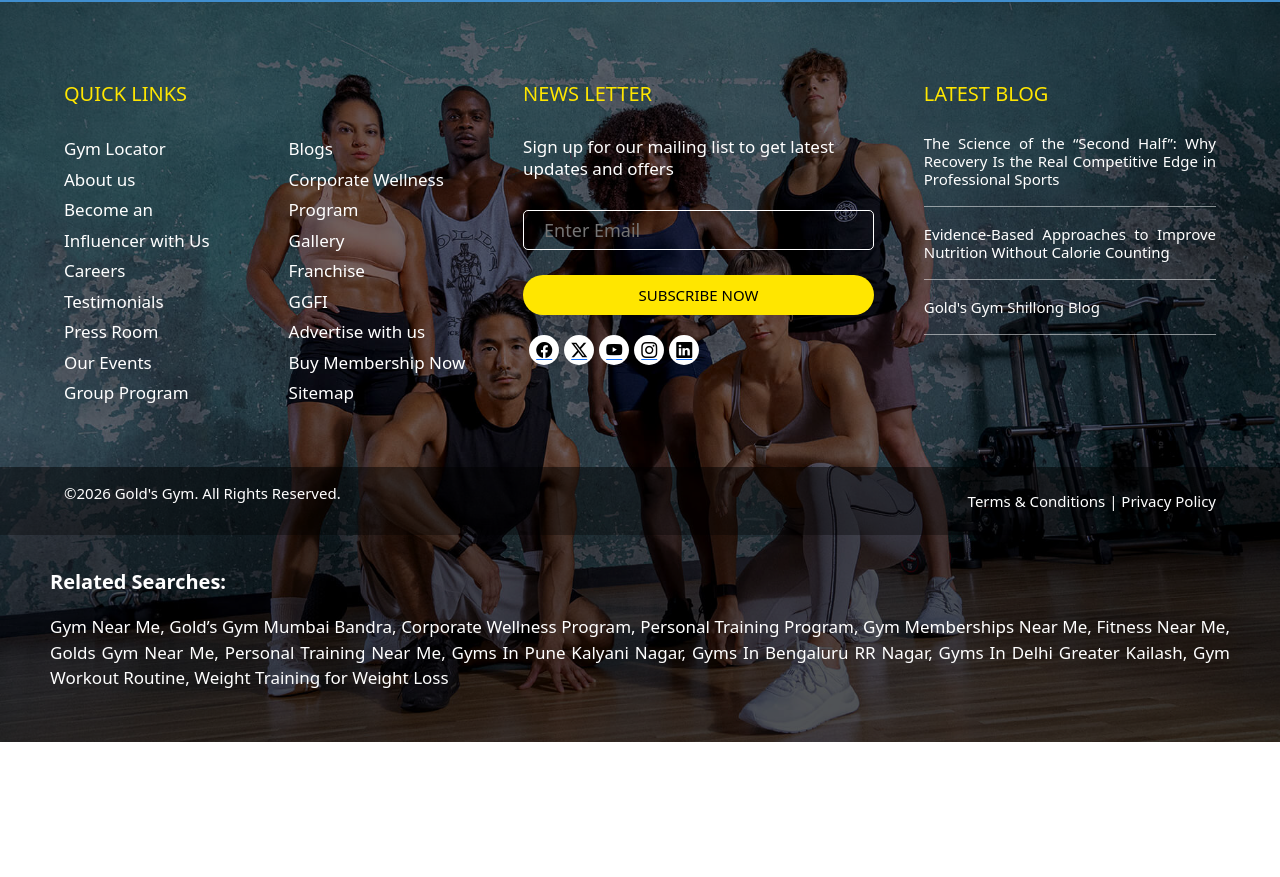
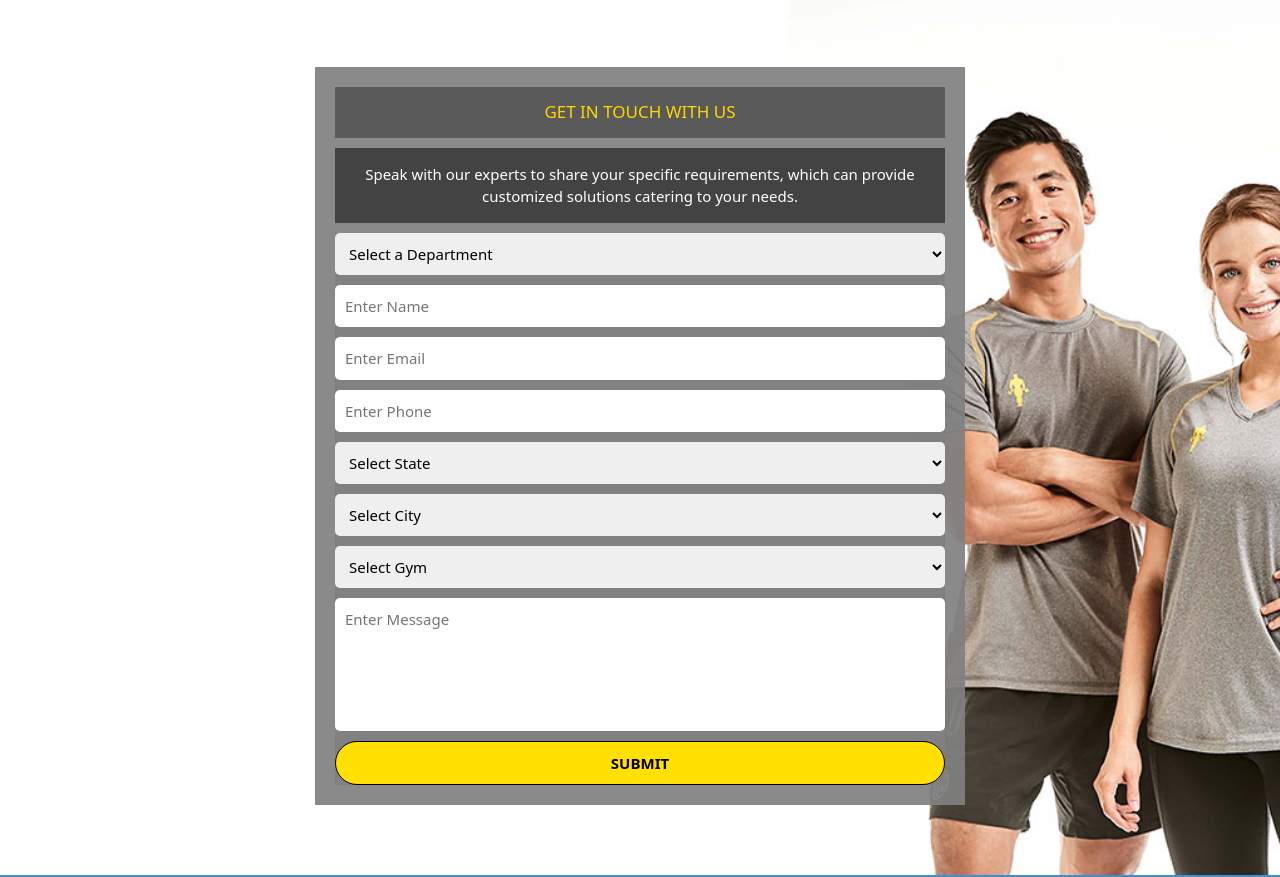
Before and after one commit to Preeti7447/goldgymweb, a React (Vite) app in the folder goldgymweb/: page / in a window 1280 px wide. Shown: the part 4980-5857 px from the top of the page. Before the commit the page ends 5722 px from the top, so only its background shows below. Built offline with nearby package versions, Linux system fonts and the light colour scheme.

Commit message:
Add New Files

```diff
--- /dev/null
+++ b/goldgymweb/src/Components/ContactForm/ContactForm.css
@@ -0,0 +1,85 @@
+.contact-section {
+  width: 100%;
+  padding: 70px 0;
+
+  background-image: url("../../assets/Get-in-touch-with-us-1.jpg");
+  background-size: cover;
+  background-position: center;
+  background-repeat: no-repeat;
+
+  display: flex;
+  justify-content: center;
+}
+
+.contact-box {
+  width: 650px;
+
+  /* background: rgba(255, 247, 247, 0.989); */
+  background: rgba(128,128,128,.92);
+  padding: 20px;
+}
+
+.contact-title {
+  text-align: center;
+  color: #ffd700;
+
+  background: rgba(0,0,0,.35);
+  padding: 15px;
+  font-size: 17px;
+  margin-bottom: 10px;
+}
+
+.contact-text {
+  text-align: center;
+  background: rgba(0, 0, 0, 0.514);
+  color: white;
+  padding: 15px;
+  font-size: 15px;
+  margin-bottom: 10px;
+}
+
+.contact-box form {
+  display: flex;
+  flex-direction: column;
+  gap: 10px;
+  background: rgba(128,128,128,.92);
+}
+
+.contact-box input,
+.contact-box select,
+.contact-box textarea {
+
+  width: 100%;
+  padding: 10px;
+
+  font-size: 15px;
+  border: none;
+
+  border-radius: 5px;
+  outline: none;
+}
+
+.contact-box textarea {
+  resize: none;
+}
+
+.contact-box button {
+
+  background: #ffe000;
+  color: black;
+
+  border: 1px solid black;
+  border-radius: 40px;
+  padding: 10px;
+  font-size: 15px;
+  font-weight: bold;
+
+  cursor: pointer;
+  transition: .3s;
+}
+
+.contact-box button:hover {
+
+  background: black;
+  color: #ffe000;
+}
--- /dev/null
+++ b/goldgymweb/src/Components/ContactForm/ContactForm.jsx
@@ -0,0 +1,80 @@
+import "./ContactForm.css";
+
+const ContactForm = () => {
+  return (
+    <section className="contact-section">
+
+      <div className="contact-box">
+
+        <h2 className="contact-title">
+          GET IN TOUCH WITH US
+        </h2>
+
+        <p className="contact-text">
+          Speak with our experts to share your specific requirements,
+          which can provide customized solutions catering to your needs.
+        </p>
+
+        <form>
+
+          <select>
+            <option>Select a Department</option>
+            <option value="">INTRESTED IN FRENCHISE</option>
+            <option value="">ADVERTISE WITH GOLD'S GYM</option>
+            <option value="">ASSOCIATION & ALLIANCES</option>
+            <option value="">CONTACT A SPECIFIC GYM</option>
+            <option value="">CORPORATE SALES</option>
+            <option value="">MARKETING</option>
+            <option value="">CUSTOMER CARE</option>
+            <option value="">JOB APPLICATION</option>
+            <option value="">HR</option>
+            <option value="">IT</option>
+            <option value="">GGFI - FITNESS INSTITUTE</option>
+            <option value="">ENROLL IN GGFI COURSE</option>
+            <option value="">GENERAL</option>
+          </select>
+
+          <input type="text" placeholder="Enter Name" required />
+
+          <input required type="email" placeholder="Enter Email" />
+
+          <input required type="tel" placeholder="Enter Phone" />
+
+          <select>
+            <option>Select State</option>
+            <option value="">Andhra Pradesh</option>
+            <option value="">Aasaam</option>
+            <option value="">Madhya Pradesh</option>
+            <option value="">Uttar Pradesh</option>
+            <option value="">Gujrat</option>
+            <option value="">Jharkhand</option>
+            <option value="">Delhi NCR</option>
+            <option value="">Bihar</option>
+            <option value="">Kerala</option>
+            <option value="">Uttarakhand</option>
+          </select>
+
+          <select>
+            <option>Select City</option>
+
+          </select>
+
+          <select>
+            <option>Select Gym</option>
+          </select>
+
+          <textarea rows="5" placeholder="Enter Message"></textarea>
+
+          <button type="submit">
+            SUBMIT
+          </button>
+
+        </form>
+
+      </div>
+
+    </section>
+  );
+};
+
+export default ContactForm;
--- a/goldgymweb/src/Pages/Home/Home.jsx
+++ b/goldgymweb/src/Pages/Home/Home.jsx
@@ -2,6 +2,7 @@ import BookFreeTrial from "../../Components/BookFreeTrial/BookFreeTrial"
 import BrandLogos from "../../Components/BrandLogos/BrandLogos"
 import BusinessVertical from "../../Components/BusinessVertical/BusinessVertical"
 import Carousel from "../../Components/Carousel/Carousel"
+import ContactForm from "../../Components/ContactForm/ContactForm"
 import Features from "../../Components/Features/Features"
 import Institute from "../../Components/Institute/Institute"
 import OurLegacy from "../../Components/OurLegacy/OurLegacy"
@@ -23,6 +24,7 @@ const Home = () => {
      <OurPrograms />
      <Institute />
      <Testimonials />
+     <ContactForm />
     </>
   )
 }
```
